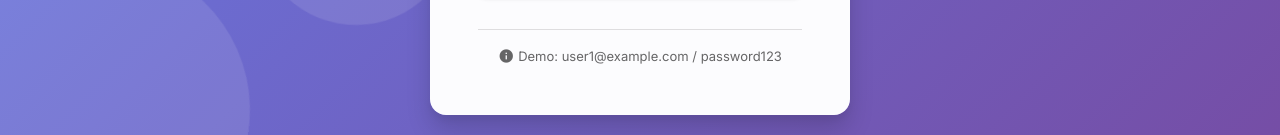
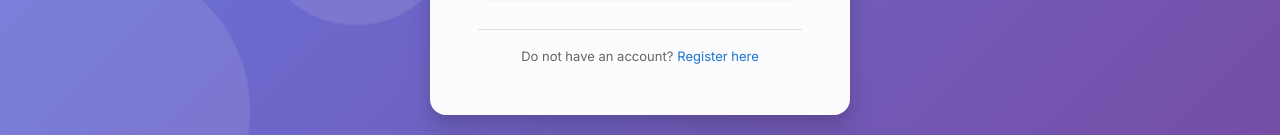
Before and after one commit to trishanu-init/fid-pay-money-transfer, an Angular app in the folder frontend/: page /login in a window 1280 px wide. Shown: the part 560-695 px from the top of the page. Built offline with nearby package versions, Linux system fonts and the light colour scheme.

Commit message:
fix: login component ui bug

```diff
--- a/frontend/src/app/auth/login/login.component.html
+++ b/frontend/src/app/auth/login/login.component.html
@@ -79,13 +79,10 @@
           <span>{{ isLoading ? 'Signing in...' : 'Sign In' }}</span>
         </button>
       </form>
-
-      <!-- Demo Credentials -->
       <div class="demo-credentials">
         <mat-divider></mat-divider>
         <p class="demo-hint">
-          <mat-icon>info</mat-icon>
-          Demo: user1@example.com / password123
+          Do not have an account? <a href="/login/register" class="link">Register here</a>
         </p>
       </div>
     </mat-card-content>
```
Also changed, not shown: 1 other file (tests, documents, lock files or other folders).
